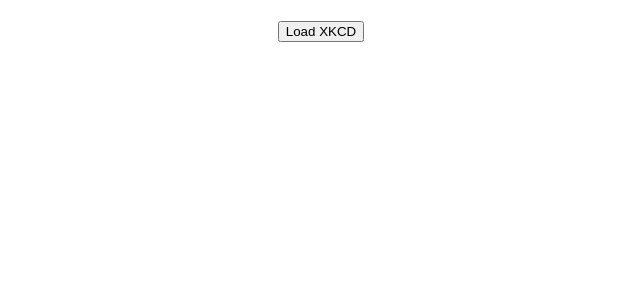
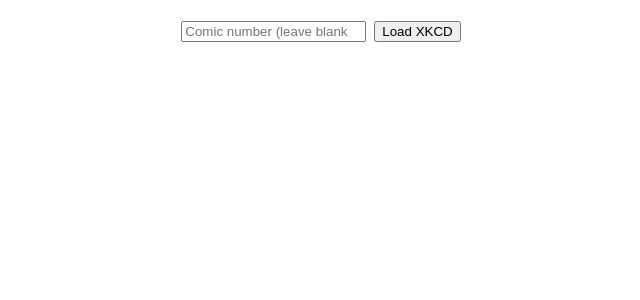
Before and after one commit to Cole-Parsons/XKCD-frontend, a React (Create React App) app: page / in a window 1280 px wide. Shown: the top 300 px of the page, without its empty margins (319-959 px from the left). Built offline with nearby package versions, Linux system fonts and the light colour scheme.

Commit message:
allows user to enter in comic of choice

```diff
--- a/src/App.js
+++ b/src/App.js
@@ -2,15 +2,27 @@
 
 function App () {
   const[comic, setComic] = useState(null);
+  const [comicNum, setComicNum] = useState("");
 
   async function fetchComic() {
-    const res = await fetch("https://api.allorigins.win/raw?url=https://xkcd.com/info.0.json");
+    const url = comicNum
+    ? `https://api.allorigins.win/raw?url=https://xkcd.com/${comicNum}/info.0.json`
+    : "https://api.allorigins.win/raw?url=https://xkcd.com/info.0.json";
+    const res = await fetch(url);
     const data = await res.json();
     setComic(data);
   }
 
   return (
+
     <div style={{ textAlign: "center", padding: 20 }}>
+      <input
+        type="number"
+        placeholder="Comic number (leave blank for latest)"
+        value={comicNum}
+        onChange={(e) => setComicNum(e.target.value)}
+        style={{ marginRight: 8 }}
+        />
       <button onClick={fetchComic}>Load XKCD</button>
       {comic && (
         <>
```
